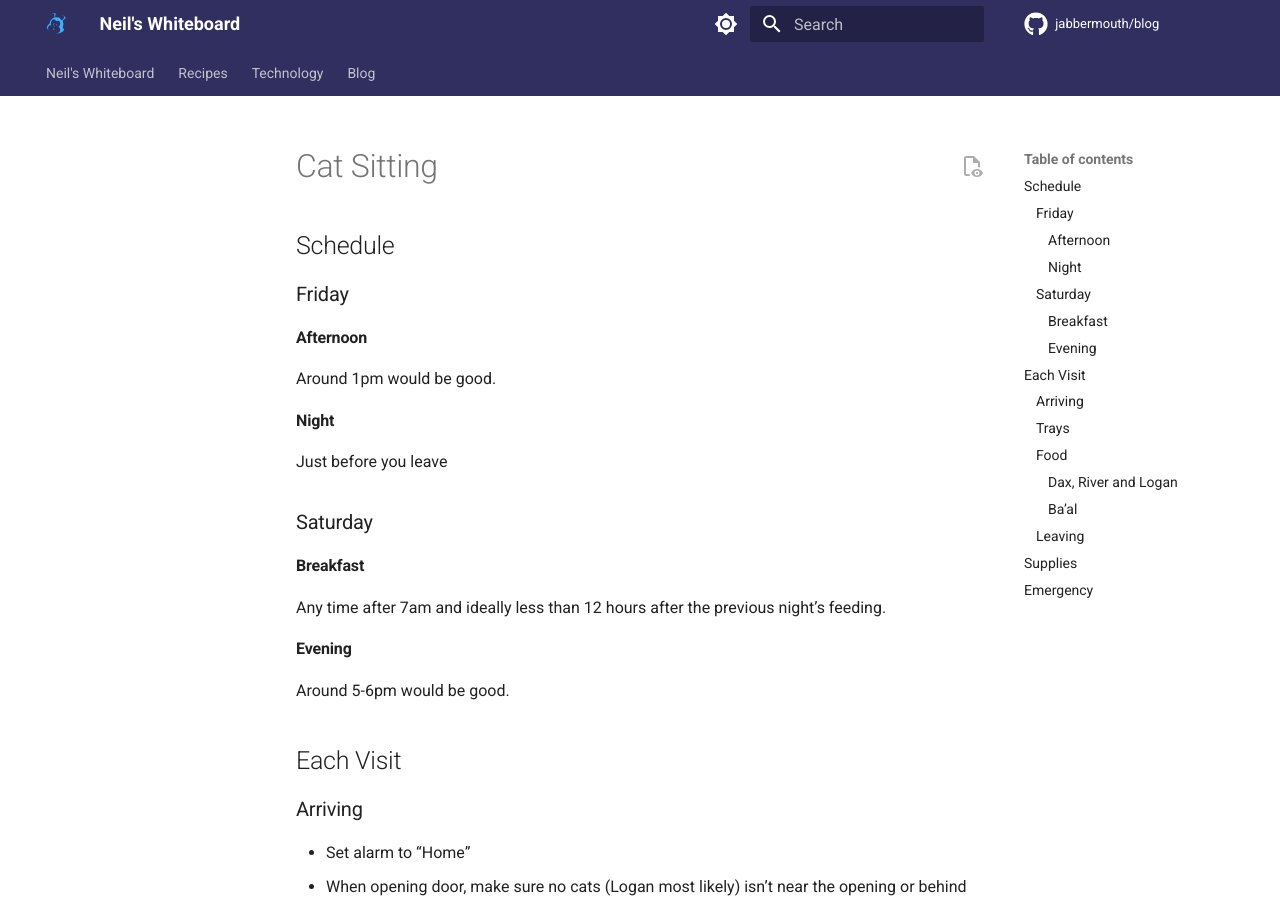
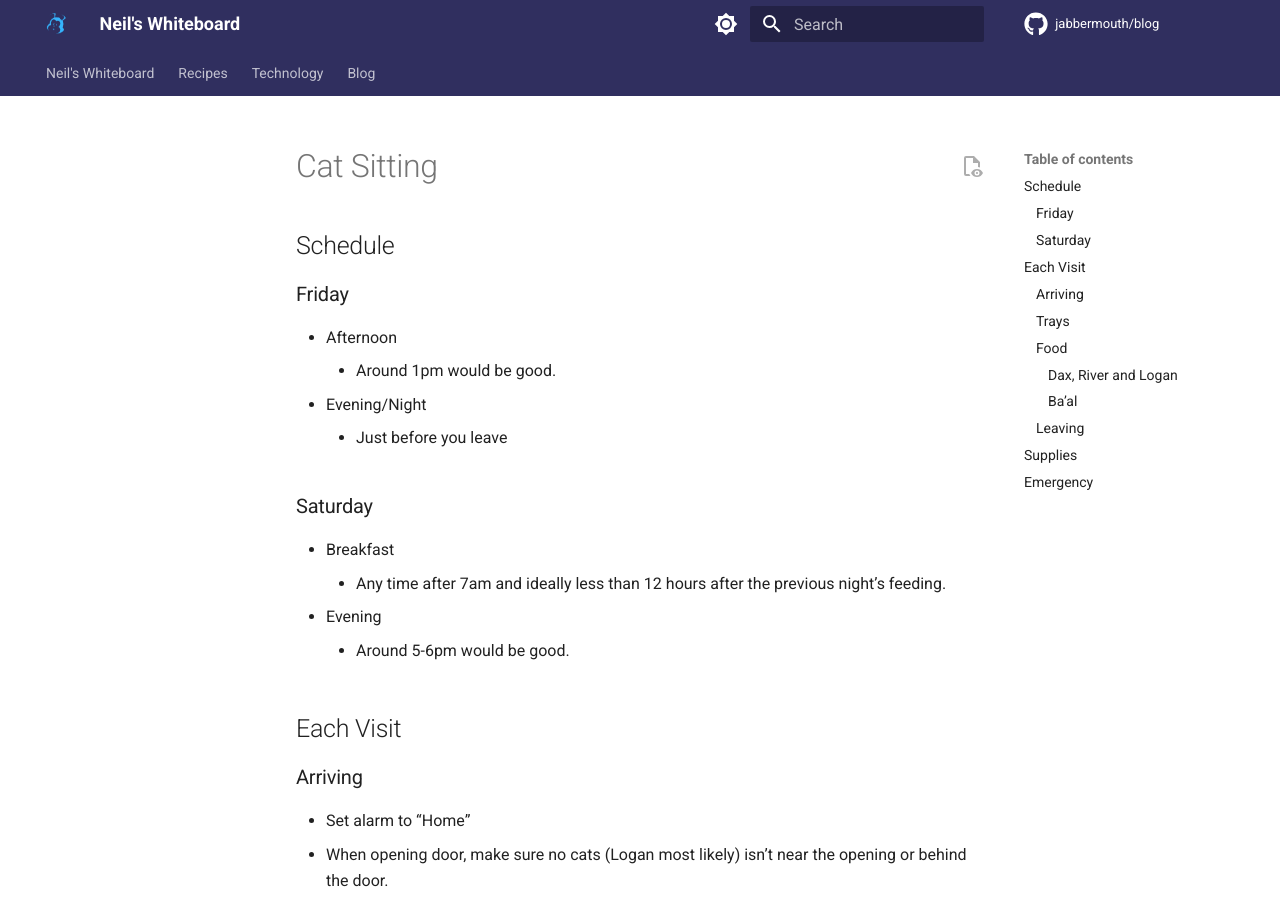
Before and after one commit to jabbermouth/blog, an MkDocs documentation site: the page built from docs/cat-sitting.md, in a window 1280 px wide and 900 px high. Built offline with MkDocs 1.6.1 and Material for MkDocs 9.7.7, drawn with Linux system fonts in a browser that asks for light colours; comment, search, counter and statistics services are not loaded; part of the change alters nothing that is shown.

Commit message:
Tidying up schedule

```diff
--- a/docs/cat-sitting.md
+++ b/docs/cat-sitting.md
@@ -4,23 +4,17 @@
 
 ### Friday
 
-#### Afternoon
-
-Around 1pm would be good.
-
-#### Night
-
-Just before you leave
+- Afternoon
+    - Around 1pm would be good.
+- Evening/Night
+    - Just before you leave
 
 ### Saturday
 
-#### Breakfast
-
-Any time after 7am and ideally less than 12 hours after the previous night’s feeding.
-
-#### Evening
-
-Around 5-6pm would be good.
+- Breakfast
+    - Any time after 7am and ideally less than 12 hours after the previous night’s feeding.
+- Evening
+    - Around 5-6pm would be good.
 
 ## Each Visit
 
```
